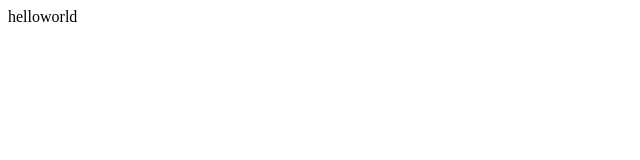
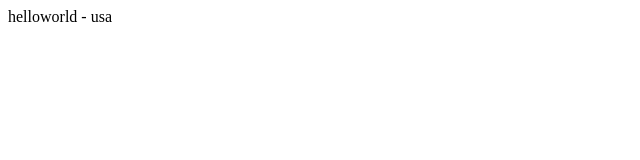
Before and after one commit to arjungangil2103/airbnb-coderepo, a plain HTML site: page index.html in a window 1280 px wide. Shown: the full height of the page, 0-640 px from the left. Drawn offline with Linux system fonts and the light colour scheme.

Commit message:
airbnb-21 | changes

```diff
--- a/index.html
+++ b/index.html
@@ -1 +1 @@
-<p> helloworld </p>
+<p> helloworld - usa </p>
```
